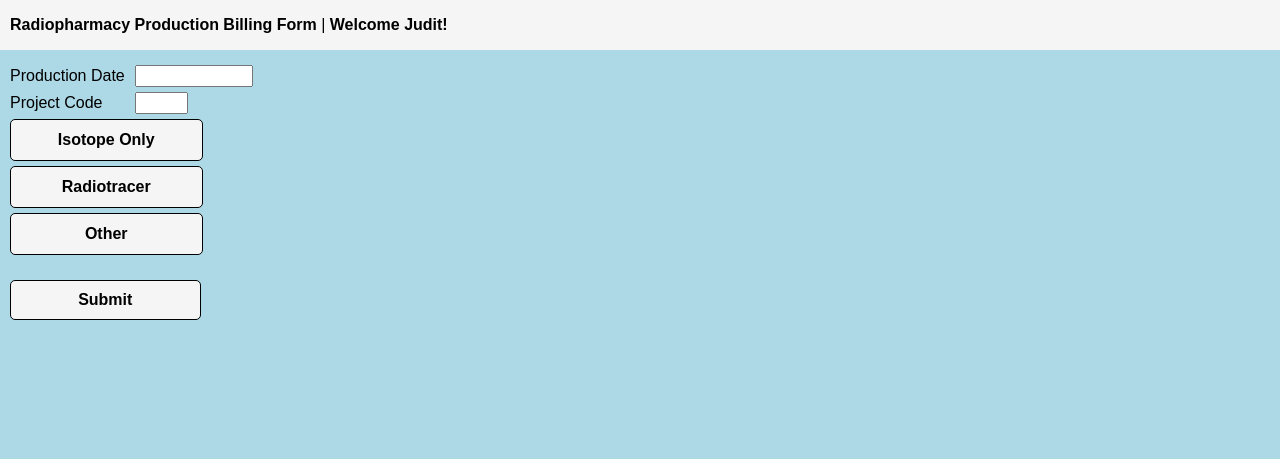
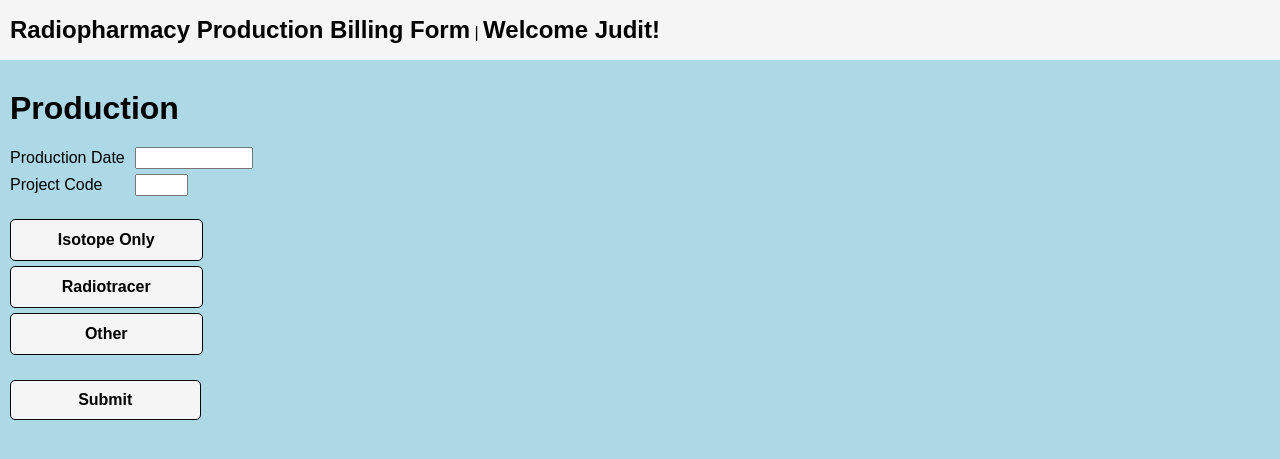
Before and after one commit to foundling/billing_interface, a PHP site: page / in a window 1280 px wide. Shown: the top 459 px of the page. Run offline with PHP 8.4, Linux system fonts and the light colour scheme; some libraries are stand-ins or nearby versions.

Commit message:
more styling of hideable stuff

```diff
--- a/index.html
+++ b/index.html
@@ -12,6 +12,7 @@
 </header>
 
 <div class="container">
+<h1>Production</h1>
 
 <form>
 
@@ -77,14 +78,17 @@
   <!--OTHER SECTION -->
   <label class="other-header"> Other </label>
   <div class="other-block hidden">
-		<label>add new </label><select name="new_iso_or_radiotracer">
-			<option value="new_iso">Isotope</option>
-			<option value="radiotracer">radiotracer</option>
-		</select>
+		<div>
+			<label>add new_iso</label><select name="new_iso_or_radiotracer">
+				<option value="new_iso">Isotope</option>
+				<option value="radiotracer">radiotracer</option>
+			</select>
+		</div>
+
 		<div><label > New Isotope</label> <input type="text" name="new_isotope" disabled></div>
 		<div><label > New radiotracer</label> <input type="text" name="new_radiotracer" disabled></div>
 
-		<div >
+		<div>
 		  <label >Billing Comments</label>
 		  <textarea rows="5" cols="40"></textarea>
 
--- a/style.css
+++ b/style.css
@@ -10,11 +10,20 @@ body
 	font-family: "HelveticaNeue-Light", sans-serif;
 	background: lightblue;
 }
+
 .container
 {
 	padding-left: 10px;
 	padding-top: 10px;
 	padding-bottom: 10px;
+}
+
+h1
+{
+	display: block;
+	font-size: 2em;
+	margin-top: 20px;
+	margin-bottom: 20px;
 }
 header
 {
@@ -22,14 +31,15 @@ header
 	padding-left: 10px;
 	padding-right: 10px;
 	background: whitesmoke;
-	height: 50px;
-	line-height: 50px;
+	height: 60px;
+	line-height: 60px;
 }
 
 header h1,
 header h2
 {
 	display: inline;
+	font-size: 1.5em;
 }
 
 .hidden
@@ -60,6 +70,11 @@ label[class="proj_code"]
 	width: 120px;
 }
 
+div label[class="proj_code"]
+{
+	margin-bottom: 20px;
+}
+
 input[type=submit]
 {
 	margin-top: 20px;
@@ -74,6 +89,28 @@ input[type=submit]
 input[type=submit]:hover
 {
   background: lightgray;
+}
+
+.isotope-block div,
+.radiotracer-block div,
+.other-block div
+{
+  margin-left: 25px;
+}
+
+.isotope-block label,
+.radiotracer-block label,
+.other-block label
+{
+  margin-left: 5px;
+  margin-right: 5px;
+}
+
+.isotope-block div:last-child,
+.radiotracer-block div:last-child,
+.other-block div:last-child
+{
+	margin-bottom: 40px;
 }
 
 .isotope-header,
@@ -99,12 +136,8 @@ input[type=submit]:hover
 }
 
 
-.isotope-block,
-.radiotracer-block,
-.other-block
-{
 
-}
+
 
 textarea
 {
```
